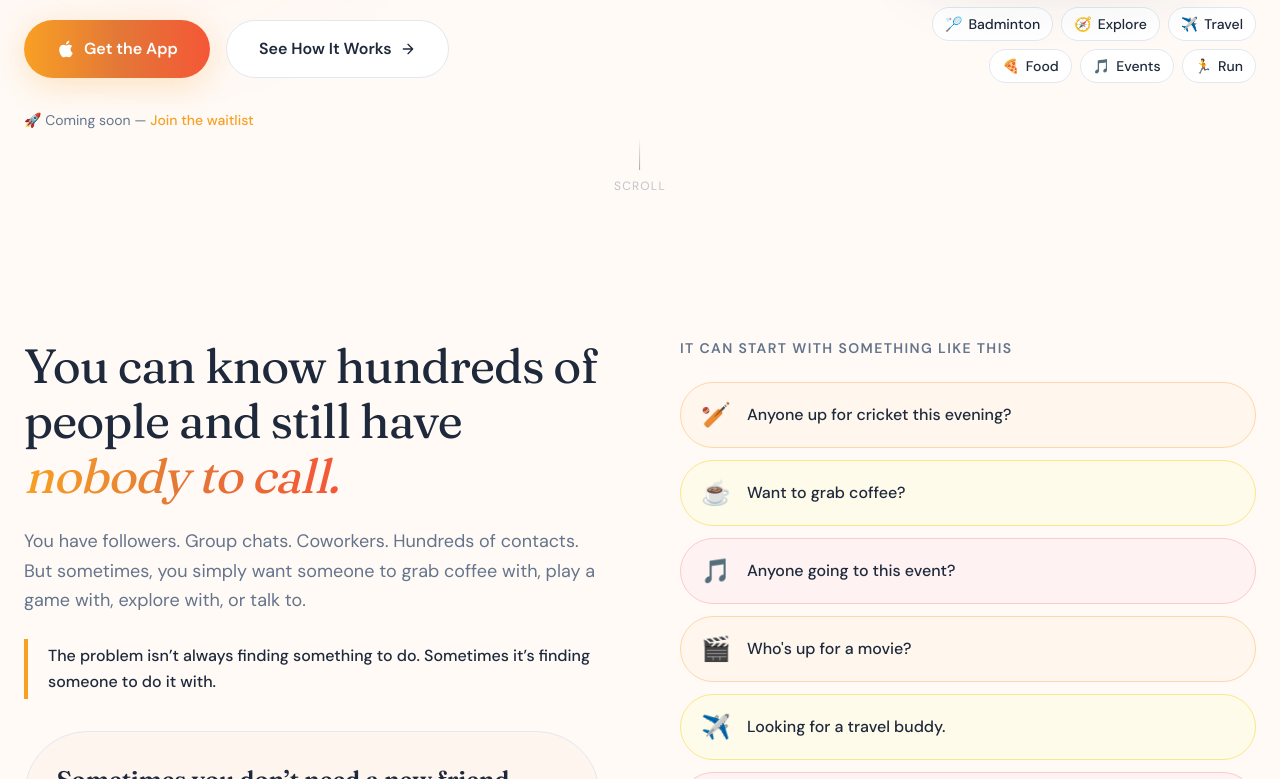
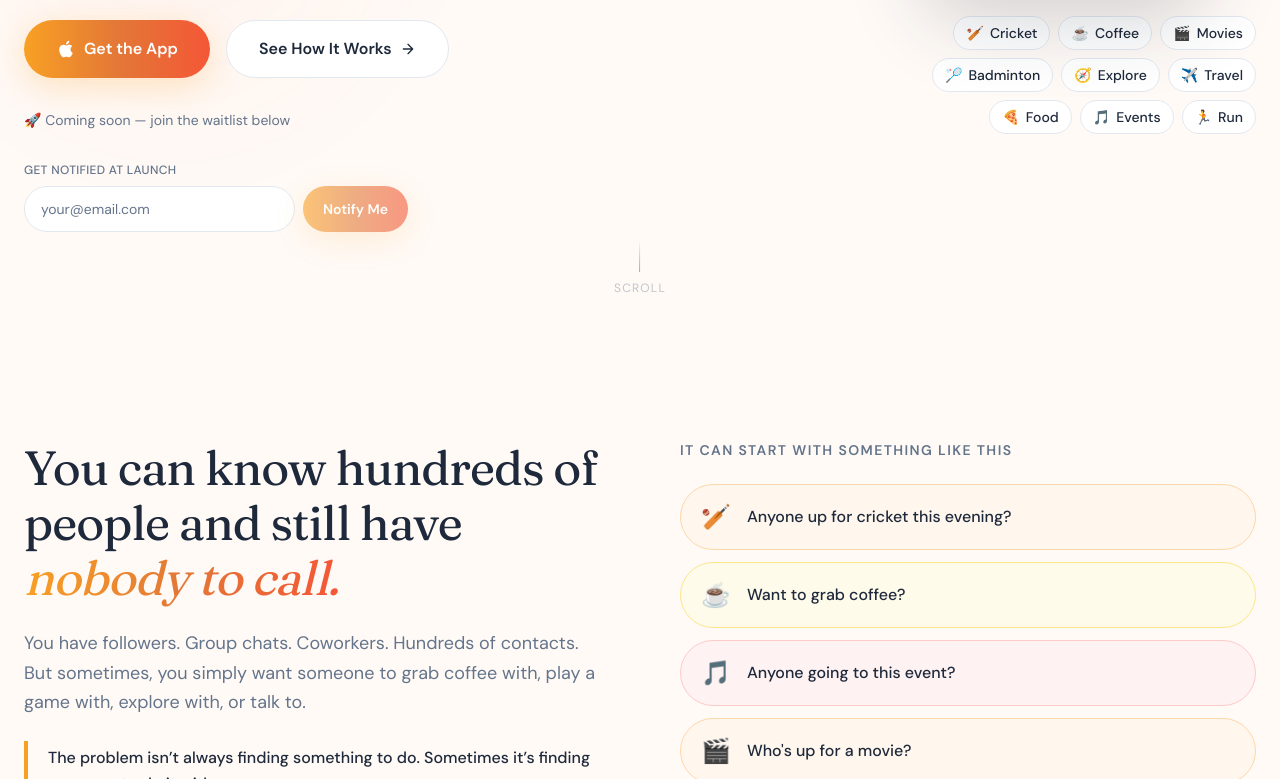
Before and after one commit to anshusony12/planb-official, a Next.js app: page / in a window 1280 px wide. Shown: the part 881-1660 px from the top of the page. Built offline with nearby package versions, Linux system fonts and the light colour scheme.

Commit message:
NotfiyMe and contact form implementated

```diff
--- a/src/app/components/HeroSection.tsx
+++ b/src/app/components/HeroSection.tsx
@@ -1,6 +1,7 @@
 import React from 'react';
 import Link from 'next/link';
 import AppImage from '@/components/ui/AppImage';
+import NotifyMe from './NotifyMe';
 
 const activityPills = [
 { emoji: '🏏', label: 'Cricket' },
@@ -78,8 +79,13 @@ export default function HeroSection() {
 
             {/* Coming soon note */}
             <p className="text-sm text-muted-foreground">
-              🚀 Coming soon — <a href="#download-cta" className="text-primary font-medium hover:underline">Join the waitlist</a>
+              🚀 Coming soon — join the waitlist below
             </p>
+            {/* Notify Me */}
+            <div>
+              <p className="text-xs text-muted-foreground mb-2 font-medium uppercase tracking-wide">Get notified at launch</p>
+              <NotifyMe variant="hero" />
+            </div>
           </div>
 
           {/* Right: Visual */}
--- /dev/null
+++ b/src/app/components/NotifyMe.tsx
@@ -0,0 +1,139 @@
+'use client';
+import React, { useState } from 'react';
+import { NOTIFY_ME_FORM_ENDPOINT } from '@/lib/config';
+import { trackEvent } from '@/lib/analytics';
+
+interface NotifyMeProps {
+  variant?: 'hero' | 'cta';
+}
+
+export default function NotifyMe({ variant = 'hero' }: NotifyMeProps) {
+  const [email, setEmail] = useState('');
+  const [status, setStatus] = useState<'idle' | 'loading' | 'success' | 'error'>('idle');
+  const [errorMsg, setErrorMsg] = useState('');
+
+  const handleSubmit = async (e: React.FormEvent<HTMLFormElement>) => {
+    e.preventDefault();
+    if (!email || status === 'loading') return;
+
+    setStatus('loading');
+    setErrorMsg('');
+
+    try {
+      const endpoint = NOTIFY_ME_FORM_ENDPOINT;
+      if (!endpoint) {
+        throw new Error('Endpoint not configured');
+      }
+      const url = new URL(endpoint);
+      url.searchParams.set('email', email);
+      url.searchParams.set('source', variant);
+
+      await fetch(url.toString(), { method: 'GET', mode: 'no-cors' });
+
+      trackEvent('notify_me_submit');
+      setStatus('success');
+      setEmail('');
+    } catch {
+      setStatus('error');
+      setErrorMsg('Something went wrong. Please try again.');
+    }
+  };
+
+  if (status === 'success') {
+    return (
+      <div
+        className={`flex items-center gap-3 rounded-2xl px-6 py-4 ${
+          variant === 'cta' ?'bg-white/15 border border-white/25 backdrop-blur-sm' :'bg-soft-orange border border-primary/20'
+        }`}
+        role="status"
+        aria-live="polite"
+      >
+        <span className="text-2xl" aria-hidden="true">🎉</span>
+        <div>
+          <p className={`font-semibold text-sm ${variant === 'cta' ? 'text-white' : 'text-foreground'}`}>
+            You&apos;re on the list!
+          </p>
+          <p className={`text-xs mt-0.5 ${variant === 'cta' ? 'text-white/70' : 'text-muted-foreground'}`}>
+            We&apos;ll notify you the moment planB launches in your city.
+          </p>
+        </div>
+      </div>
+    );
+  }
+
+  const isCtaVariant = variant === 'cta';
+
+  return (
+    <form
+      onSubmit={handleSubmit}
+      noValidate
+      aria-label="Notify me when planB launches"
+    >
+      <div className="flex flex-col sm:flex-row gap-2 max-w-sm">
+        <div className="flex-1">
+          <label htmlFor={`notify-email-${variant}`} className="sr-only">
+            Email address
+          </label>
+          <input
+            id={`notify-email-${variant}`}
+            type="email"
+            required
+            value={email}
+            onChange={(e) => {
+              setEmail(e.target.value);
+              if (status === 'error') setStatus('idle');
+            }}
+            placeholder="your@email.com"
+            disabled={status === 'loading'}
+            className={`w-full rounded-xl px-4 py-3 text-sm focus:outline-none focus:ring-2 transition-all disabled:opacity-60 ${
+              isCtaVariant
+                ? 'bg-white/10 border border-white/20 text-white placeholder-white/40 focus:ring-white/40' :'bg-card border border-border text-foreground placeholder-muted-foreground focus:ring-primary/40 focus:border-primary/40'
+            }`}
+          />
+        </div>
+        <button
+          type="submit"
+          disabled={status === 'loading' || !email}
+          className={`flex items-center justify-center gap-2 rounded-xl px-5 py-3 text-sm font-semibold transition-all disabled:opacity-60 disabled:cursor-not-allowed whitespace-nowrap ${
+            isCtaVariant
+              ? 'bg-white text-primary hover:bg-white/90' :'bg-brand-gradient text-primary-foreground hover:opacity-90 shadow-brand'
+          }`}
+          aria-label="Submit email for notification"
+        >
+          {status === 'loading' ? (
+            <>
+              <svg
+                className="animate-spin w-4 h-4"
+                viewBox="0 0 24 24"
+                fill="none"
+                aria-hidden="true"
+              >
+                <circle
+                  className="opacity-25"
+                  cx="12"
+                  cy="12"
+                  r="10"
+                  stroke="currentColor"
+                  strokeWidth="4"
+                />
+                <path
+                  className="opacity-75"
+                  fill="currentColor"
+                  d="M4 12a8 8 0 018-8v4a4 4 0 00-4 4H4z"
+                />
+              </svg>
+              <span>Joining…</span>
+            </>
+          ) : (
+            'Notify Me'
+          )}
+        </button>
+      </div>
+      {status === 'error' && (
+        <p className={`mt-2 text-xs ${isCtaVariant ? 'text-white/70' : 'text-destructive'}`} role="alert">
+          {errorMsg}
+        </p>
+      )}
+    </form>
+  );
+}
--- a/src/app/contact/page.tsx
+++ b/src/app/contact/page.tsx
@@ -1,10 +1,20 @@
 'use client';
 
-import React, { useState, useRef } from 'react';
+import React, { useState, useRef, useEffect } from 'react';
 import Header from '@/components/Header';
 import Footer from '@/components/Footer';
 import ScrollRevealInit from '@/app/components/ScrollRevealInit';
-import { SUPPORT_EMAIL } from '@/lib/config';
+import { SUPPORT_EMAIL, CONTACT_FORM_ENDPOINT, RECAPTCHA_SITE_KEY } from '@/lib/config';
+import { useGoogleReCaptcha } from "react-google-recaptcha-v3";
+
+declare global {
+  interface Window {
+    grecaptcha: {
+      ready: (cb: () => void) => void;
+      execute: (siteKey: string, options: { action: string }) => Promise<string>;
+    };
+  }
+}
 
 type FormState = 'idle' | 'loading' | 'success' | 'error';
 
@@ -54,6 +64,19 @@ export default function ContactPage() {
   const [submitted, setSubmitted] = useState(false);
   const formRef = useRef<HTMLFormElement>(null);
 
+
+    // Load reCAPTCHA v3 script once
+    useEffect(() => {
+      if (!RECAPTCHA_SITE_KEY) return;
+      const scriptId = 'recaptcha-v3-script';
+      if (document.getElementById(scriptId)) return;
+      const script = document.createElement('script');
+      script.id = scriptId;
+      script.src = `https://www.google.com/recaptcha/api.js?render=${RECAPTCHA_SITE_KEY}`;
+      script.async = true;
+      document.head.appendChild(script);
+    }, []);
+
   function handleChange(e: React.ChangeEvent<HTMLInputElement | HTMLSelectElement | HTMLTextAreaElement>) {
     const { name, value } = e.target;
     setForm((prev) => ({ ...prev, [name]: value }));
@@ -73,6 +96,48 @@ export default function ContactPage() {
     setStatus('loading');
     setSubmitted(true);
     // TODO: Connect to form endpoint (e.g. Formspree, Resend, or custom API route)
+    try {
+          const endpoint = CONTACT_FORM_ENDPOINT;
+          if (!endpoint) {
+            throw new Error('Form endpoint not configured.');
+          }
+
+        // Silently obtain reCAPTCHA v3 token
+          let recaptchaToken = '';
+          if (RECAPTCHA_SITE_KEY && typeof window !== 'undefined' && window.grecaptcha) {
+            recaptchaToken = await new Promise<string>((resolve, reject) => {
+              window.grecaptcha.ready(async () => {
+                try {
+                  const token = await window.grecaptcha.execute(RECAPTCHA_SITE_KEY, { action: 'contact_form' });
+                  resolve(token);
+                } catch (err) {
+                  reject(err);
+                }
+              });
+            });
+          }
+
+          const params = new URLSearchParams({
+            name: form.name,
+            email: form.email,
+            reason: form.reason,
+            message: form.message,
+            ...(recaptchaToken ? { recaptchaToken } : {}),
+          });
+
+          const res = await fetch(`${endpoint}?${params.toString()}`, {
+            method: 'POST',
+            mode: 'no-cors',
+          });
+
+          // Google Apps Script with no-cors always returns opaque response (type "opaque")
+          // We treat any non-thrown response as success
+          void res;
+          setStatus('success');
+        } catch {
+          setStatus('error');
+          setSubmitted(false);
+        }
     // Simulating async submission
     await new Promise((r) => setTimeout(r, 1200));
     // For now, show success state. Replace with real API call.
--- a/src/components/Header.tsx
+++ b/src/components/Header.tsx
@@ -1,5 +1,6 @@
 'use client';
 import React, { useState, useEffect, useRef } from 'react';
+import { useRouter, usePathname } from 'next/navigation';
 import Link from 'next/link';
 import AppLogo from '@/components/ui/AppLogo';
 import Icon from '@/components/ui/AppIcon';
@@ -10,6 +11,8 @@ export default function Header() {
   const [scrolled, setScrolled] = useState(false);
   const [menuOpen, setMenuOpen] = useState(false);
   const menuRef = useRef<HTMLDivElement>(null);
+  const router = useRouter();
+  const pathname = usePathname();
 
   useEffect(() => {
     const handleScroll = () => setScrolled(window.scrollY > 20);
@@ -31,6 +34,12 @@ export default function Header() {
     const el = document.getElementById('download-cta');
     if (el) el?.scrollIntoView({ behavior: 'smooth' });
     setMenuOpen(false);
+    if (pathname === '/') {
+      const el = document.getElementById('download-cta');
+      if (el) el?.scrollIntoView({ behavior: 'smooth' });
+    } else {
+      router?.push('/#download-cta');
+    }
   };
 
   return (
--- a/src/lib/config.ts
+++ b/src/lib/config.ts
@@ -1,7 +1,7 @@
 // Central configuration — update these values when app is live
 export const APP_STORE_URL = ''; // TODO: Add App Store URL when live
 export const PLAY_STORE_URL = ''; // TODO: Add Google Play URL when live
-export const SUPPORT_EMAIL = 'hello@planb.app'; // TODO: Confirm support email
+export const SUPPORT_EMAIL = 'contact@planbofficial.com'; // TODO: Confirm support email
 export const ANALYTICS_ID = ''; // TODO: Add analytics ID
 
 export const SOCIAL_LINKS = {
@@ -15,4 +15,7 @@ export const NAV_LINKS = [
   { label: 'Safety', href: '/safety' },
 ];
 
-export const SITE_URL = process.env.NEXT_PUBLIC_SITE_URL || 'https://planb.app';
+export const SITE_URL = process.env.NEXT_PUBLIC_SITE_URL || 'https://planbofficial.com/';
+export const CONTACT_FORM_ENDPOINT = process.env.NEXT_PUBLIC_CONTACT_FORM_ENDPOINT || '';
+export const RECAPTCHA_SITE_KEY = process.env.NEXT_PUBLIC_RECAPTCHA_SITE_KEY || '';
+export const NOTIFY_ME_FORM_ENDPOINT = process.env.NEXT_PUBLIC_NOTIFY_ME_FORM_ENDPOINT || '';
```
Also changed, not shown: src/app/components/DownloadCTAClient.tsx (+3 -30 lines), 1 other file (tests, documents, lock files or other folders).
